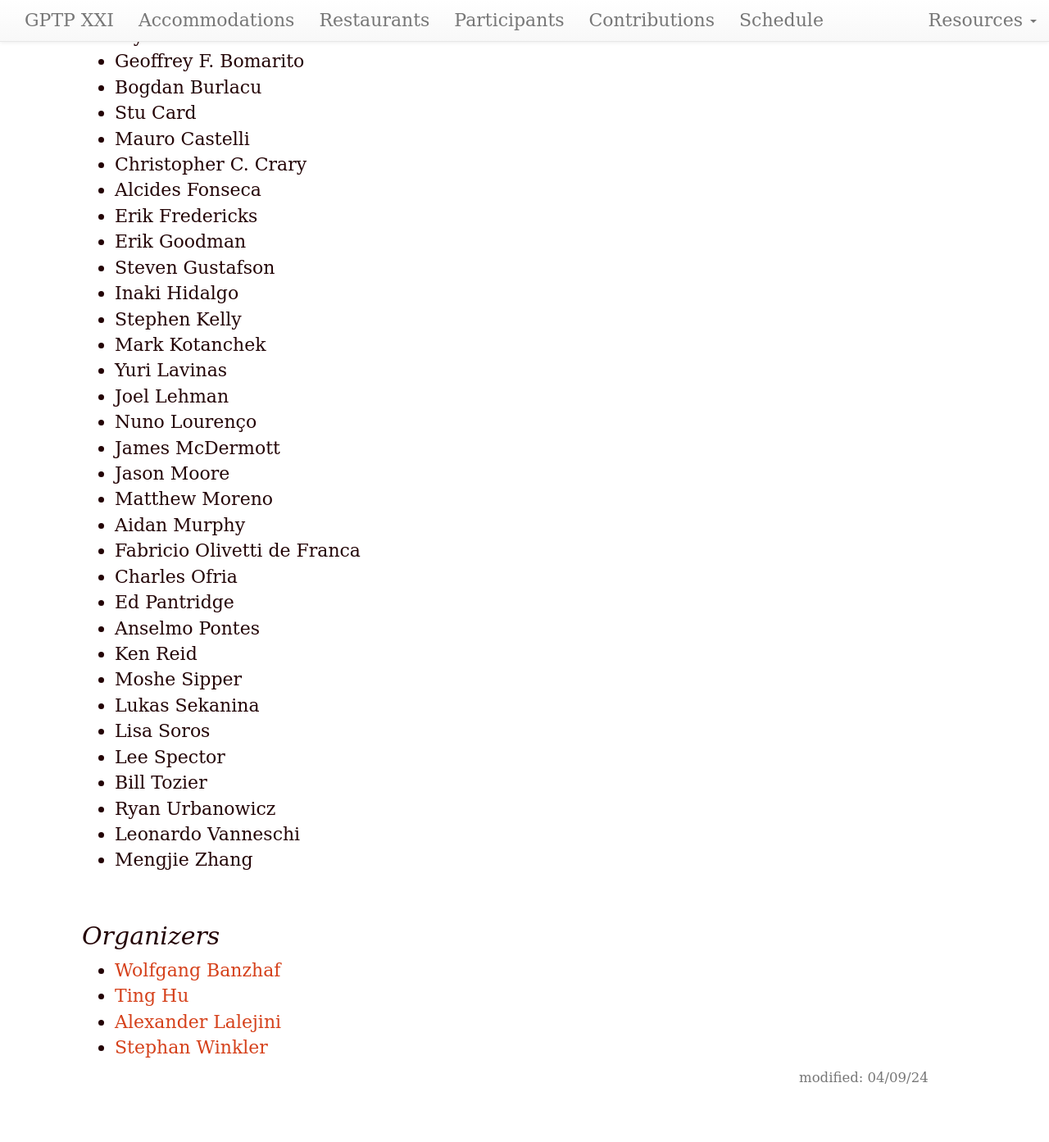
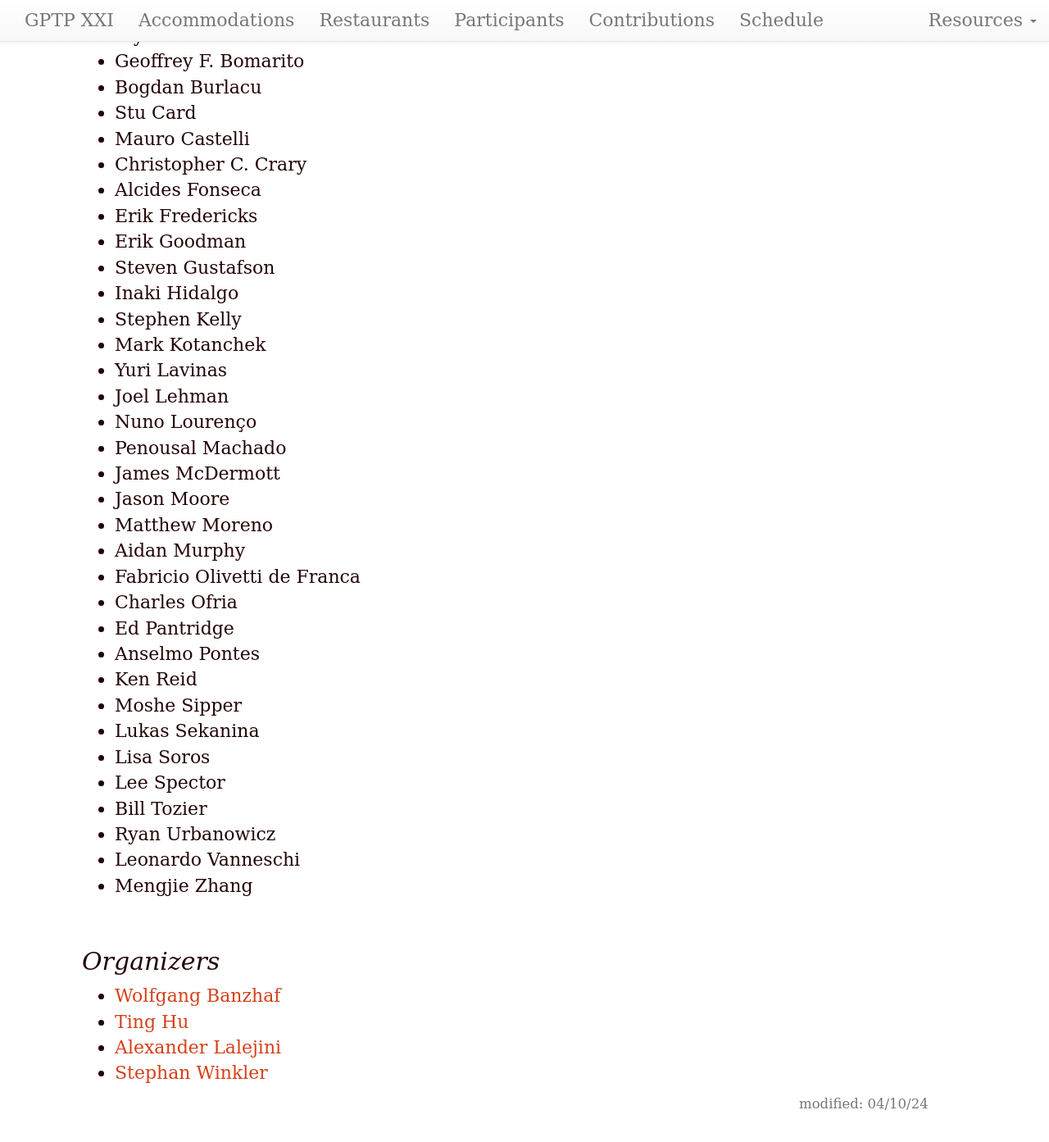
Before and after one commit to GPTP-workshop/gptp-workshop.github.io, a Jekyll site: the page built from attendees.md, in a window 1280 px wide and 1400 px high, scrolled down 544 px. Shown: the top 1393 px of the window at 82% size. Built offline with Jekyll 4.4.1, drawn with Linux system fonts in a browser that asks for light colours; our own code applies the rules of GitHub Pages for plain Markdown files; before the commit the page ends 1912 px from its top, so only the background shows below that.

Commit message:
Update attendees.md

```diff
--- a/attendees.md
+++ b/attendees.md
@@ -1,6 +1,6 @@
 ---
 layout: default
-updated: "April 09, 2024"
+updated: "April 10, 2024"
 roman: "XXI"
 dates: "June 06-08, 2024"
 ---
@@ -31,6 +31,7 @@ dates: "June 06-08, 2024"
 - Yuri Lavinas
 - Joel Lehman
 - Nuno Lourenço
+- Penousal Machado
 - James McDermott
 - Jason Moore
 - Matthew Moreno
```
